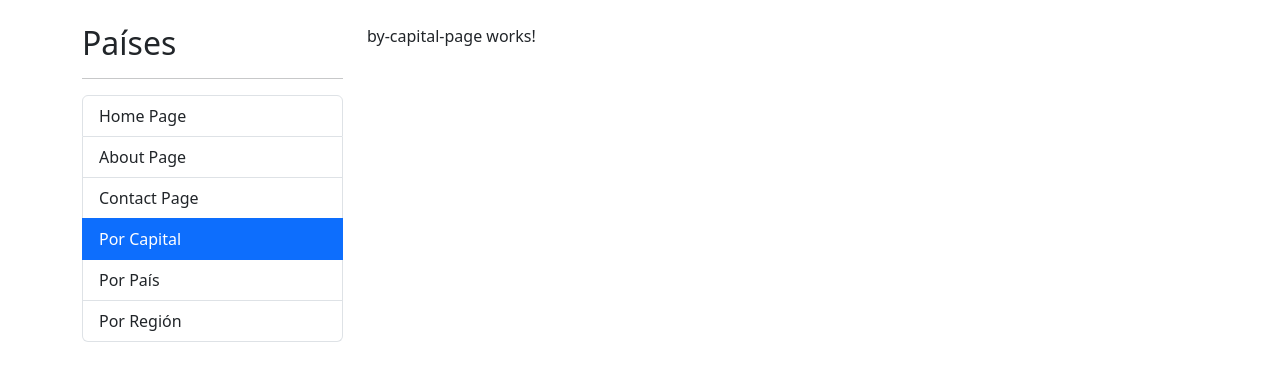
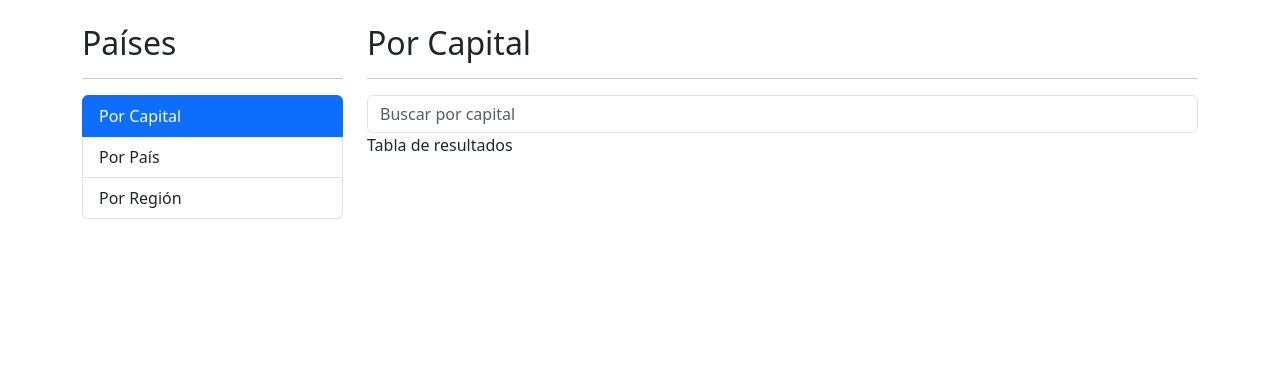
Before and after one commit to MartinDeveloper24/country-app, an Angular app: page /countries/by-capital in a window 1280 px wide. Shown: the top 380 px of the page. Built offline with nearby package versions, Linux system fonts and the light colour scheme.

Commit message:
SearchBox Component con pseudo funcionamiento

```diff
--- a/src/app/countries/countries.module.ts
+++ b/src/app/countries/countries.module.ts
@@ -5,6 +5,8 @@
 import { ByRegionPageComponent } from './pages/by-region-page/by-region-page.component';
 import { CountryPageComponent } from './pages/country-page/country-page.component';
 import { CountriesRoutingModule } from './countries-routing.module';
+import { SearchBoxComponent } from '../shared/components/search-box/search-box.component';
+import { SharedModule } from '../shared/shared.module';
 
 
 
@@ -17,7 +19,8 @@
   ],
   imports: [
     CommonModule,
-    CountriesRoutingModule
+    CountriesRoutingModule,
+    SharedModule
   ]
 })
 export class CountriesModule { }
--- a/src/app/countries/pages/by-capital-page/by-capital-page.component.html
+++ b/src/app/countries/pages/by-capital-page/by-capital-page.component.html
@@ -1 +1,14 @@
-<p>by-capital-page works!</p>
+<h2>Por Capital</h2>
+<hr />
+<div class="row">
+  <div class="col">
+    <!--SearchBox-->
+    <shared-search-box
+      (onValue)="searchByCapital($event)"
+      placeholder="Buscar por capital"
+    ></shared-search-box>
+  </div>
+</div>
+<div class="row">
+  <div class="col">Tabla de resultados</div>
+</div>
--- a/src/app/countries/pages/by-capital-page/by-capital-page.component.ts
+++ b/src/app/countries/pages/by-capital-page/by-capital-page.component.ts
@@ -7,5 +7,8 @@
   ]
 })
 export class ByCapitalPageComponent {
-
+  searchByCapital( term: string ): void {
+    console.log( 'Desde ByCapitalPage');
+    console.log({ term });
+  }
 }
--- /dev/null
+++ b/src/app/shared/components/search-box/search-box.component.html
@@ -0,0 +1 @@
+<input type="text" [placeholder]="placeholder" class="form-control" (keyup.enter)="emitValue( txtInput.value )" #txtInput/>
--- /dev/null
+++ b/src/app/shared/components/search-box/search-box.component.ts
@@ -0,0 +1,20 @@
+import { Component, EventEmitter, Input, Output } from '@angular/core';
+
+@Component({
+  selector: 'shared-search-box',
+  templateUrl: './search-box.component.html',
+  styles: [
+  ]
+})
+export class SearchBoxComponent {
+  @Input()
+  public placeholder: string = 'Search...';
+
+  @Output()
+  public onValue: EventEmitter<string> = new EventEmitter<string>();
+
+  emitValue( value: string ): void {
+    this.onValue.emit( value );
+  }
+
+}
--- a/src/app/shared/components/sidebar/sidebar.component.html
+++ b/src/app/shared/components/sidebar/sidebar.component.html
@@ -1,7 +1,7 @@
 <h2>Países</h2>
 <hr />
 <ul class="list-group">
-  <li
+  <!-- <li
     routerLink=""
     routerLinkActive="active"
     [routerLinkActiveOptions]="{ exact: true }"
@@ -14,7 +14,7 @@
   </li>
   <li routerLink="contact" routerLinkActive="active" class="list-group-item">
     Contact Page
-  </li>
+  </li> -->
   <li
     routerLink="countries/by-capital"
     routerLinkActive="active"
--- a/src/app/shared/shared.module.ts
+++ b/src/app/shared/shared.module.ts
@@ -6,6 +6,7 @@
 import { HomePageComponent } from './pages/home-page/home-page.component';
 import { SidebarComponent } from './components/sidebar/sidebar.component';
 import { ContactPageComponent } from './pages/contact/contact.component';
+import { SearchBoxComponent } from './components/search-box/search-box.component';
 
 
 
@@ -15,6 +16,7 @@
     ContactPageComponent,
     HomePageComponent,
     SidebarComponent,
+    SearchBoxComponent,
   ],
   imports: [
     CommonModule,
@@ -24,7 +26,8 @@
     AboutPageComponent,
     ContactPageComponent,
     HomePageComponent,
-    SidebarComponent
+    SidebarComponent,
+    SearchBoxComponent
   ]
 })
 export class SharedModule { }
```
Also changed, not shown: src/app/app-routing.module.ts (+5 -5 lines), 1 other file (tests, documents, lock files or other folders).
